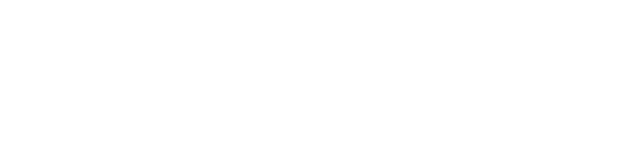
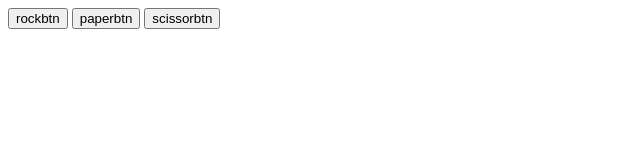
Before and after one commit to AndreiAlex831/RockPaperScissors, a plain HTML site: page index.html in a window 1280 px wide. Shown: the whole page, without its empty margins (0-640 px from the left). Drawn offline with Linux system fonts and the light colour scheme.

Commit message:
added buttons

```diff
--- a/index.html
+++ b/index.html
@@ -9,6 +9,8 @@
     <title>Document</title>
 </head>
 <body>
-
+    <button>rockbtn</button>
+    <button>paperbtn</button>
+    <button>scissorbtn</button>
 </body>
 </html>
```
